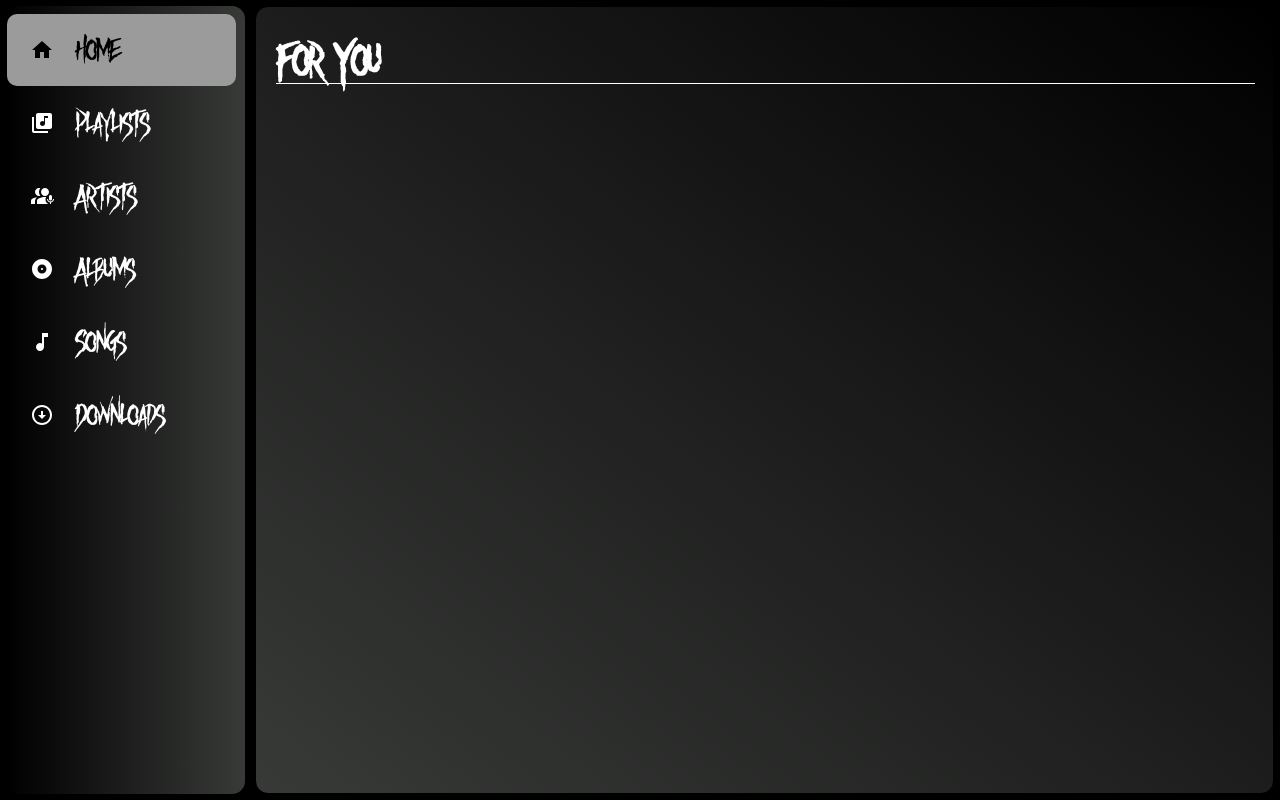
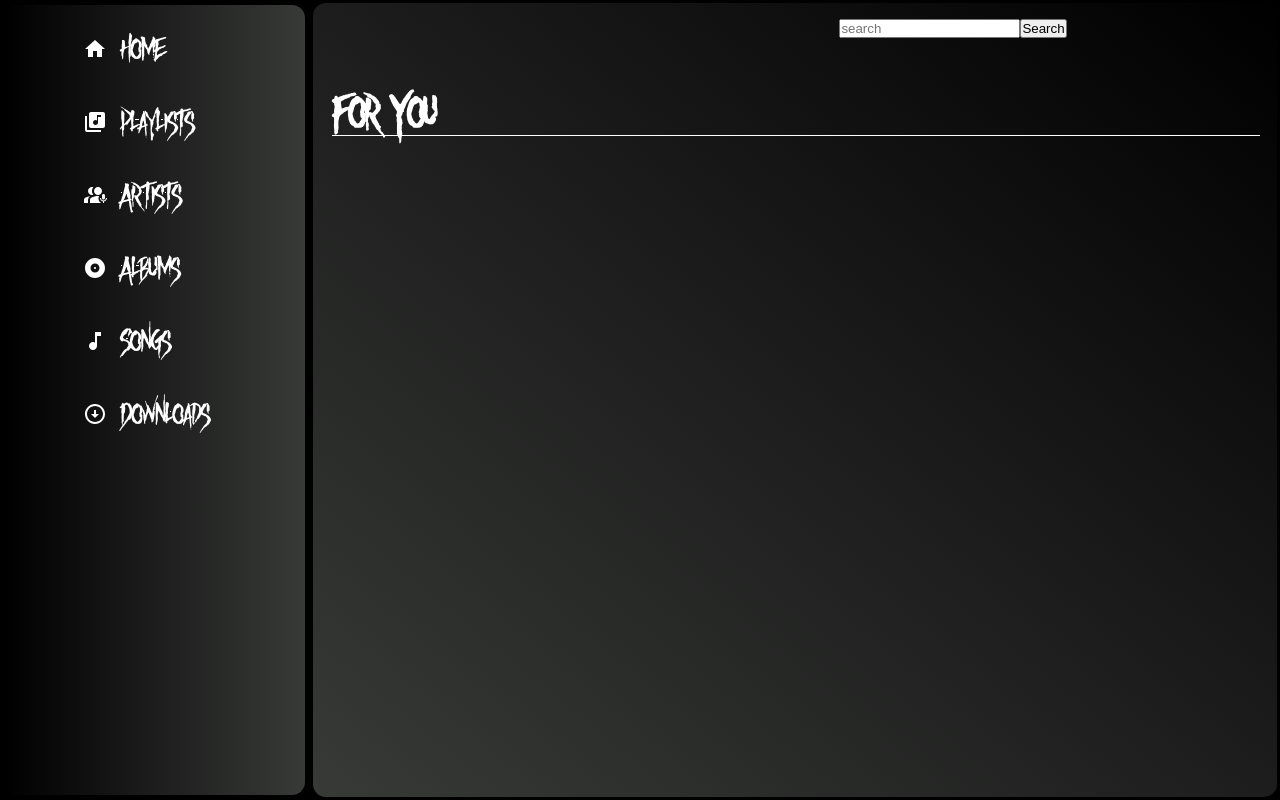
Before and after one commit to Tarsum67/Music-app, a React (Vite) app in the folder client/: page / in a window 1280 px wide. Built offline with nearby package versions, Linux system fonts and the light colour scheme.

Commit message:
added navbar and search bar

```diff
--- a/client/src/App.css
+++ b/client/src/App.css
@@ -16,15 +16,15 @@
 body{
   margin: 0;
   padding: 0;
+  background-color: #000000;
 }
+
 .Display {
-  height: auto;
-  width:100%;
+  height:auto;
   background-color: black;
   color: white;
-  border: 1px black solid;
   display: flex;
-
+margin: 3px;
 
 }
 .mainBox{
@@ -32,12 +32,36 @@ body{
   width:100%;
   background-color: rgb(44, 43, 46);
   color: white;
-  border: 1px black solid;
+
   display: flex;
-  margin: 5px;
+  margin: 3px;
   border-radius: 13px;
   background: linear-gradient(to left bottom, #383a38, #000000);
   background: linear-gradient(to right top, #383a38, #000000);
+}
+.navBar{
+  width: 100%;
+  display: flex;
+  height: 7vh;
+  position: fixed;
+  top:0;
+  /* background-color: #000000; */
+  justify-content: center;
+}
+.navBarContent{
+  width: 100%;
+  display: flex;
+  justify-content: center;
+  align-items: center;
+}
+.page{
+display: flex;
+width: 100%;
+height: auto;
+margin-top: 7vh;
+}
+.sideBarBox{
+ height: auto;
 }
 .Sidebar {
   height: auto;
@@ -46,33 +70,17 @@ body{
   background-color: rgb(41, 39, 39);
   background: linear-gradient(to left, #383a38, #000000);
   border-radius: 13px;
-  margin: 5px;
+  margin: 2px;
+  /* position: fixed;
+  left: 0; */
 
 }
 .sideBarContent{
   margin-top: 1vh;
 }
 
-.Sidebar .row {
-  width: 95%;
-  height: 70px;
-  list-style-type: none;
-  margin: 0%;
-  display: flex;
-  flex-direction: row;
-  justify-content: center;
-  align-items: center;
-  /* font-family: cursive; */
-  font-family: Head;
-  border-radius: 10px;
-  padding: 1px;
-  margin: 1px;
 
-
-
-
-}
-.Sidebar .row:hover {
+.Sidebar .row .linkRow:hover {
   cursor: pointer;
   color: black ;
   background-color: rgb(155, 155, 155);
@@ -81,17 +89,39 @@ body{
   color: rgb(0, 0, 0) ;
   background-color: rgb(155, 155, 155);
 }
+.row{
+  justify-content: center;
+}
+
+.linkRow{
+  width: 95%;
+  height: 70px;
+  list-style-type: none;
+  margin: 0%;
+  display: flex;
+
+  justify-content: center;
+  align-items: center;
+  font-family: Head;
+  border-radius: 10px;
+  padding: 1px;
+  margin: 1px;
+  color: white;
+}
+.linkRow #active{
+  color: rgb(0, 0, 0) ;
+  background-color: rgb(155, 155, 155);
+}
 .row #icon {
-  flex: 30%;
   display: grid;
-  place-items:center;
-
-  text-decoration: none;
+ flex:20%;
+ justify-content: right;
+ margin: 5%;
 }
 
 .row #title {
-  flex: 70%;
-
+  justify-content: center;
+  flex:50%
 
 }
 .Content{
--- a/client/src/App.jsx
+++ b/client/src/App.jsx
@@ -7,7 +7,7 @@ import Playlists from "./Pages/Playlists.jsx";
 import Albums from "./Pages/Albums.jsx";
 import Downloads from "./Pages/Downloads.jsx";
 import Songs from "./Pages/Song.jsx";
-import Main from "./components/Main.jsx"
+import NavBar from "./components/NavBar.jsx";
 import {
   BrowserRouter as Router,
   Route,
@@ -19,7 +19,12 @@ function App() {
   return (
     <Router>
       <div className="App">
-        <Sidebar>
+        <Sidebar />
+        <div className="mainBox">
+          <div className="navBar">
+            <NavBar />
+          </div>
+          <div className="page">
             <Routes>
               <Route path="/" element={<Home />} />
               <Route path="/Playlists" element={<Playlists />} />
@@ -28,7 +33,8 @@ function App() {
               <Route path="/Songs" element={<Songs />} />
               <Route path="/Downloads" element={<Downloads />} />
             </Routes>
-        </Sidebar>
+          </div>
+        </div>
       </div>
     </Router>
   );
--- a/client/src/components/Main.jsx
+++ /dev/null
@@ -1,10 +0,0 @@
-import React from "react";
-import "../App.css"
-function Main({children}) {
-  return(
-
-    <div className="mainBox">{children}</div>
-  );
-}
-
-export default Main;
--- /dev/null
+++ b/client/src/components/NavBar.jsx
@@ -0,0 +1,12 @@
+import React from "react";
+
+export default function NavBar() {
+  return (
+    <div className="navBarContent">
+      <div className="navSearchBar">
+        <input type="text" placeholder="search" />
+        <button>Search</button>
+      </div>
+    </div>
+  );
+}
--- a/client/src/components/sidebar.jsx
+++ b/client/src/components/sidebar.jsx
@@ -1,29 +1,54 @@
-import "../App.css";
+// import "../App.css";
+// import { sidebarData } from "./sidebarData";
+// import Main from "./Main";
+// import { NavLink } from 'react-router-dom';
+
+// function Sidebar({ children }) {
+//   return (
+//     <div className="Display">
+//       <ul className="Sidebar">
+//         <div className="sideBarContent">
+//           {sidebarData.map((val, key) => (
+//             <li
+//               key={key}
+//               className="row"
+//               id={window.location.pathname === val.link ? "active" : ""}
+//               // onClick={() => (window.location.pathname = val.link)}
+//             >
+//                 <NavLink to={val.link} activeClassName="active"></NavLink>
+//               <div id="icon">{val.icon}</div>
+//               <div id="title">{val.title}</div>
+//             </li>
+//           ))}
+//         </div>
+//       </ul>
+//       <Main>{children}</Main>
+//     </div>
+//   );
+// }
+
+// export default Sidebar;
+import React from 'react';
+import { NavLink } from 'react-router-dom';
 import { sidebarData } from "./sidebarData";
-import Main from "./Main"
 
-function Sidebar({ children }) {
+
+function Sidebar() {
   return (
     <div className="Display">
       <ul className="Sidebar">
         <div className="sideBarContent">
           {sidebarData.map((val, key) => (
-
-          <li
-            key={key}
-            className="row"
-            id={window.location.pathname === val.link ? "active" : ""}
-            onClick={() => (window.location.pathname = val.link)}
-            >
+            <li key={key} className="row">
+              <NavLink to={val.link} className="linkRow"exact="true" onClick={() => handleLinkClick(val.link)}>
                 <div id="icon">{val.icon}</div>
                 <div id="title">{val.title}</div>
+              </NavLink>
             </li>
           ))}
         </div>
       </ul>
-      <Main>
-        {children}
-      </Main>
+
     </div>
   );
 }
--- a/package.json
+++ b/package.json
@@ -26,6 +26,6 @@
     "@mui/material": "^5.15.7",
     "pwa-asset-generator": "^6.3.1",
     "react-multi-carousel": "^2.8.4",
-    "react-router-dom": "^6.22.0"
+    "react-router-dom": "^6.22.1"
   }
 }
```
Also changed, not shown: 1 other file (tests, documents, lock files or other folders). Lines whose indentation alone changed are shown as unchanged.
